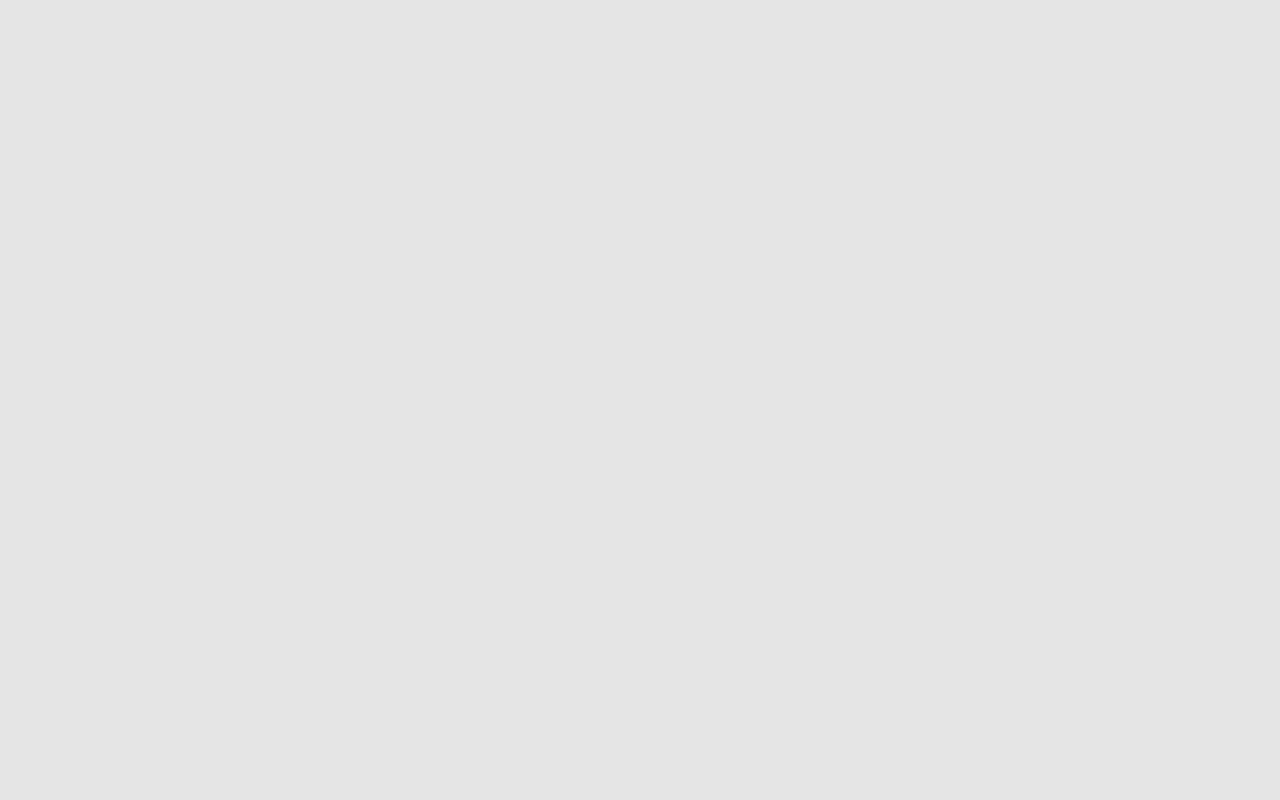
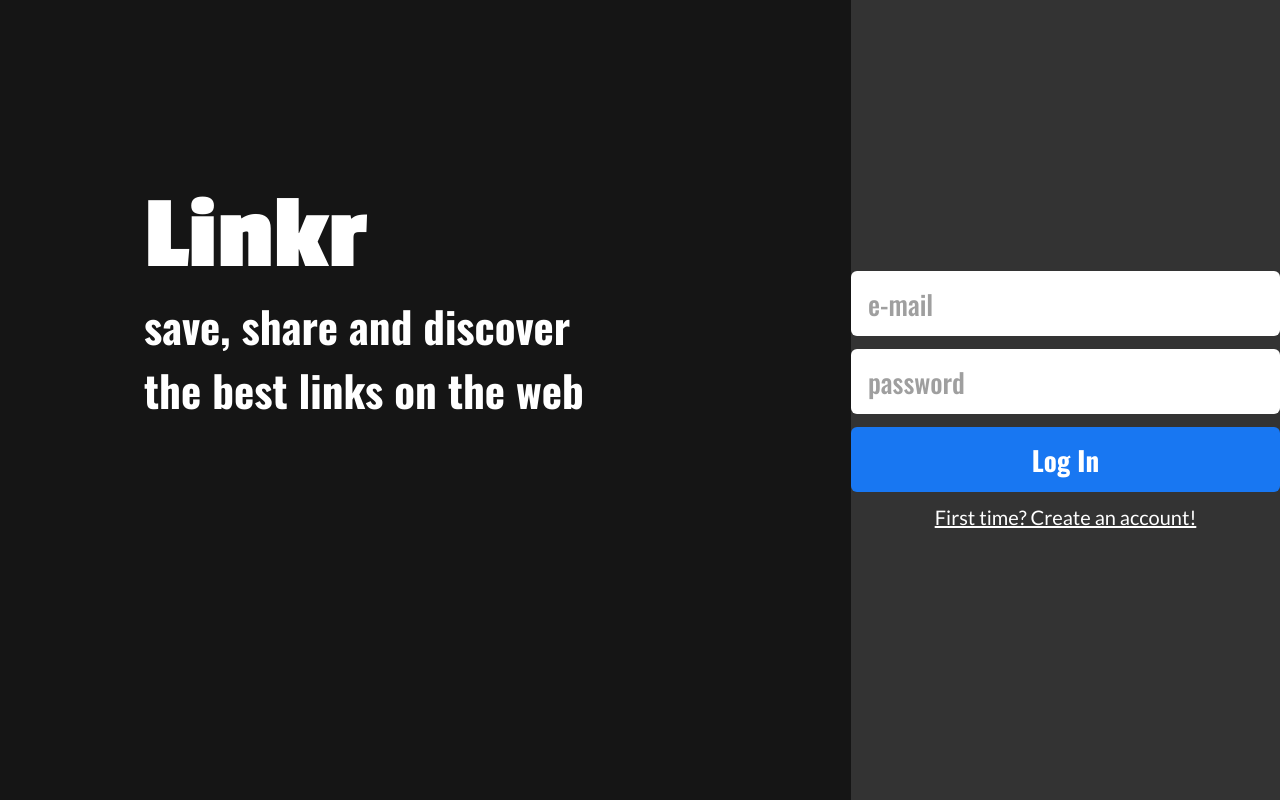
Before and after one commit to Marcio-VOT/Linkr-front, a React (Create React App) app: page / in a window 1280 px wide. Built offline with nearby package versions, Linux system fonts and the light colour scheme.

Commit message:
tela de login e signup implementadas sem conexão com a api

```diff
--- a/public/index.html
+++ b/public/index.html
@@ -4,6 +4,9 @@
     <meta charset="UTF-8" />
     <meta http-equiv="X-UA-Compatible" content="IE=edge" />
     <meta name="viewport" content="width=device-width, initial-scale=1.0" />
+    <link rel="preconnect" href="https://fonts.googleapis.com">
+  <link rel="preconnect" href="https://fonts.gstatic.com" crossorigin>
+  <link href="https://fonts.googleapis.com/css2?family=Lato:ital,wght@0,100;0,300;0,400;0,700;1,100;1,300;1,400;1,700&family=Oswald:wght@200;300;400;500;600;700&family=Passion+One:wght@700&display=swap" rel="stylesheet">
 
     <title>Linkr</title>
   </head>
--- a/src/App.js
+++ b/src/App.js
@@ -1,13 +1,16 @@
 import React from "react";
 import GlobalStyleComponent from "./styles/GlobalStyle";
 import { BrowserRouter, Routes, Route } from "react-router-dom";
+import Signup from "./pages/Signup/Signup";
+import Login from "./pages/Login/Login";
 
 export default () => {
   return (
     <BrowserRouter>
       <GlobalStyleComponent />
       <Routes>
-        <Route path="/" element={<></>} />
+        <Route path="/" element={<Login/>} />
+        <Route path="/signup" element={<Signup />} />
       </Routes>
     </BrowserRouter>
   );
--- /dev/null
+++ b/src/pages/Login/Login.js
@@ -0,0 +1,60 @@
+import { Link } from "react-router-dom"
+import styled from "styled-components"
+import { ContainerForm, ContainerInputForm } from "../../styles/FormStyle"
+
+export default function Login(){
+    return(
+        <ContainerLogin>
+            <ContainerLogo>
+                <h1>Linkr</h1>
+                <p>save, share and discover the best links on the web</p>
+            </ContainerLogo>
+            <ContainerForm>
+                <ContainerInputForm>
+                    <input type="text" placeholder="e-mail" />
+                </ContainerInputForm>
+                <ContainerInputForm>
+                    <input type="text" placeholder="password" />
+                </ContainerInputForm>
+                <button>Log In</button>
+                <Link to="/signup">First time? Create an account!</Link>
+            </ContainerForm>
+        </ContainerLogin>
+    )
+}
+
+const ContainerLogin = styled.div`
+width: 100%;
+height: 100vh;
+display: flex;
+background-color: #151515;
+`
+
+const ContainerLogo = styled.div`
+    height: 100vh;
+    width: 905px;
+    color: #ffffff;
+    display: flex;
+    flex-direction: column;
+    justify-content: center;
+    align-items: flex-start;
+    padding-left: 144px;
+    margin-top: -100px;
+    h1 {
+        font-family: Passion One, "sans-serif";
+        font-size: 106px;
+        font-weight: 700;
+        line-height: 116px;
+        letter-spacing: 5%;
+        width: 100%;
+        max-width: 442px;
+    }
+    p {
+        width: 100%;
+        max-width: 442px;
+        font-family: Oswald, "sans-serif";
+        font-weight: 700;
+        font-size: 43px;
+        line-height: 64px;
+    }
+`
--- /dev/null
+++ b/src/pages/Signup/Signup.js
@@ -0,0 +1,67 @@
+import { Link } from "react-router-dom"
+import styled from "styled-components"
+import { ContainerForm, ContainerInputForm } from "../../styles/FormStyle"
+
+export default function Signup(){
+    return(
+        <ContainerLogin>
+            <ContainerLogo>
+                <h1>Linkr</h1>
+                <p>save, share and discover the best links on the web</p>
+            </ContainerLogo>
+                <ContainerForm>
+                    <ContainerInputForm>
+                        <input type="text" placeholder="e-mail" />
+                    </ContainerInputForm>
+                    <ContainerInputForm>
+                        <input type="text" placeholder="password" />
+                    </ContainerInputForm>
+                    <ContainerInputForm>
+                        <input type="text" placeholder="username" />
+                    </ContainerInputForm>
+                    <ContainerInputForm>
+                        <input type="text" placeholder="picture url" />
+                    </ContainerInputForm>
+                    <button>Sign Up</button>
+                    <Link to="/">Switch back to log in</Link>
+                </ContainerForm>
+
+        </ContainerLogin>
+    )
+}
+
+const ContainerLogin = styled.div`
+width: 100%;
+height: 100vh;
+display: flex;
+background-color: #151515;
+`
+
+const ContainerLogo = styled.div`
+    height: 100vh;
+    width: 905px;
+    color: #ffffff;
+    display: flex;
+    flex-direction: column;
+    justify-content: center;
+    align-items: flex-start;
+    padding-left: 144px;
+    margin-top: -100px;
+    h1 {
+        font-family: Passion One, "sans-serif";
+        font-size: 106px;
+        font-weight: 700;
+        line-height: 116px;
+        letter-spacing: 5%;
+        width: 100%;
+        max-width: 442px;
+    }
+    p {
+        width: 100%;
+        max-width: 442px;
+        font-family: Oswald, "sans-serif";
+        font-weight: 700;
+        font-size: 43px;
+        line-height: 64px;
+    }
+`
--- /dev/null
+++ b/src/styles/FormStyle.js
@@ -0,0 +1,55 @@
+import styled from "styled-components";
+
+export const ContainerForm = styled.form`
+    height: 100vh;
+    background-color: #333333;
+    flex: 1;
+    display: flex;
+    flex-direction: column;
+    justify-content: center;
+    align-items: center;
+    gap: 13px;
+    a {
+        font-family: Lato, "sans-serif";
+        font-weight: 400;
+        font-size: 20px;
+        line-height: 24px;
+        color: #FFFFFF;
+    }
+    button {
+        width: 100vh;
+        max-width: 429px;
+        min-width: 350px;
+        height: 65px;
+        border-radius: 6px;
+        border: none;
+        background-color: #1877F2;
+        font-family: Oswald, "sans-serif";
+        font-size: 27px;
+        font-weight: 700;
+        line-height: 40px;
+        color: #FFFFFF;
+        cursor: pointer;
+    }
+`
+export const ContainerInputForm = styled.div`
+    input {
+        width: 100vw;
+        max-width: 429px;
+        min-width: 350px;
+        height: 65px;
+        border: none;
+        border-radius: 6px;
+        background-color: #ffffff;
+        color: #000000;
+        font-size: 27px;
+        font-weight: 500;
+        font-family: Oswald, "sans-serif";
+        padding-left: 17px;
+        &::placeholder {
+            font-family: Oswald, "sans-serif";
+            color: #9F9F9F;
+            line-height: 40px;
+        }
+    }
+`
```
Also changed, not shown: 1 other file (tests, documents, lock files or other folders).
